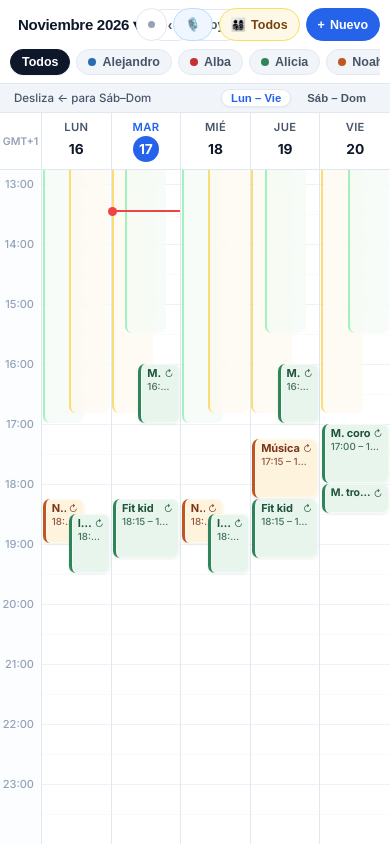
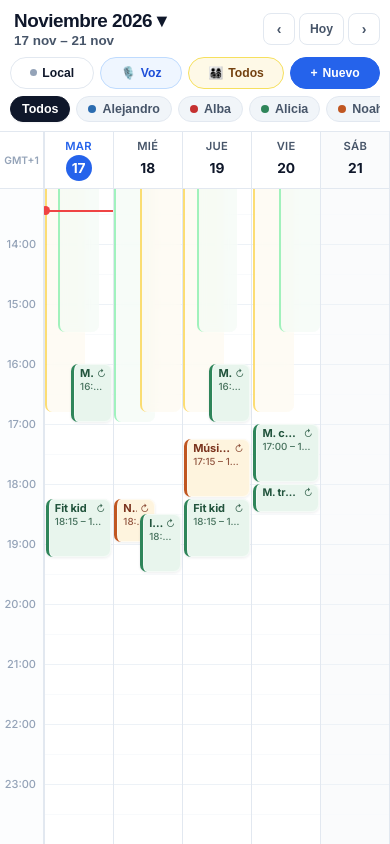
Before and after one commit to alsanchezs-monastil/calendariosg, a website: page index.html in a window 390 px wide. Drawn offline with Linux system fonts and the light colour scheme; no server answers.

Commit message:
Add files via upload

```diff
--- a/index.html
+++ b/index.html
@@ -31,6 +31,8 @@
       --primary-soft: #EFF6FF;
       --hour-height: 60px;
       --time-col-width: 52px;
+      --total-days: 7;
+      --day-col-width: 1fr;
       --radius-sm: 8px;
       --radius-md: 12px;
       --radius-lg: 16px;
@@ -69,8 +71,8 @@
     .app-header {
       background: var(--bg-surface);
       border-bottom: 1px solid var(--border-light);
-      padding: 10px 14px 8px;
-      z-index: 30;
+      padding: 10px 16px 9px;
+      z-index: 40;
       flex-shrink: 0;
     }
 
@@ -78,14 +80,14 @@
       display: flex;
       align-items: center;
       justify-content: space-between;
-      gap: 8px;
-      margin-bottom: 8px;
+      gap: 10px;
+      margin-bottom: 9px;
     }
 
     .date-nav-group {
       display: flex;
       align-items: center;
-      gap: 6px;
+      gap: 10px;
       min-width: 0;
     }
 
@@ -107,17 +109,19 @@
     }
 
     .header-month {
-      font-size: 1.05rem;
+      font-size: 1.32rem;
       font-weight: 700;
       color: var(--text-main);
-      letter-spacing: -0.02em;
+      letter-spacing: -0.025em;
+      line-height: 1.15;
       white-space: nowrap;
     }
 
     .header-range {
-      font-size: 0.74rem;
+      font-size: 0.88rem;
       color: var(--text-secondary);
-      font-weight: 500;
+      font-weight: 600;
+      margin-top: 1px;
       white-space: nowrap;
     }
 
@@ -312,42 +316,6 @@
       color: #166534;
     }
 
-    /* MOBILE PAGER INDICATOR */
-    .mobile-segment-bar {
-      display: none;
-      align-items: center;
-      justify-content: space-between;
-      padding: 5px 14px;
-      background: var(--bg-subtle);
-      border-bottom: 1px solid var(--border-light);
-      font-size: 0.72rem;
-      color: var(--text-secondary);
-      font-weight: 500;
-    }
-
-    .segment-pills {
-      display: flex;
-      gap: 6px;
-    }
-
-    .seg-pill {
-      padding: 2px 9px;
-      border-radius: 999px;
-      border: 1px solid transparent;
-      background: transparent;
-      font-size: 0.71rem;
-      font-weight: 600;
-      color: var(--text-secondary);
-      cursor: pointer;
-    }
-
-    .seg-pill.active {
-      background: var(--bg-surface);
-      color: var(--primary);
-      border-color: var(--border-light);
-      box-shadow: var(--shadow-sm);
-    }
-
     /* MINI CALENDAR POPOVER */
     .mini-cal-popover {
       position: absolute;
@@ -420,7 +388,7 @@
       font-weight: 600;
     }
 
-    /* CALENDAR GRID */
+    /* CALENDAR FLUID SCROLL CONTAINER */
     .calendar-wrapper {
       flex: 1;
       display: flex;
@@ -429,23 +397,43 @@
       position: relative;
     }
 
+    .scroll-area {
+      flex: 1;
+      overflow: auto;
+      -webkit-overflow-scrolling: touch;
+      position: relative;
+      overscroll-behavior-x: contain;
+    }
+
+    .calendar-canvas {
+      width: 100%;
+      min-width: 100%;
+      display: flex;
+      flex-direction: column;
+    }
+
     .days-header {
       display: grid;
-      grid-template-columns: var(--time-col-width) repeat(var(--visible-days, 7), 1fr);
+      grid-template-columns: var(--time-col-width) repeat(var(--total-days, 7), var(--day-col-width, 1fr));
       border-bottom: 1px solid var(--border-light);
       background: var(--bg-surface);
-      flex-shrink: 0;
-      padding-right: 6px;
+      position: sticky;
+      top: 0;
+      z-index: 30;
     }
 
     .time-gutter-header {
       display: flex;
       align-items: center;
       justify-content: center;
-      font-size: 0.66rem;
+      font-size: 0.64rem;
       font-weight: 600;
       color: var(--text-muted);
       border-right: 1px solid var(--border-light);
+      background: var(--bg-surface);
+      position: sticky;
+      left: 0;
+      z-index: 35;
     }
 
     .day-col-header {
@@ -456,6 +444,7 @@
       flex-direction: column;
       align-items: center;
       gap: 2px;
+      background: var(--bg-surface);
     }
 
     .day-col-header:last-child {
@@ -495,17 +484,9 @@
       background: #FAFBFC;
     }
 
-    .scroll-area {
-      flex: 1;
-      overflow-y: auto;
-      overflow-x: hidden;
-      position: relative;
-      scroll-behavior: smooth;
-    }
-
     .time-grid {
       display: grid;
-      grid-template-columns: var(--time-col-width) repeat(var(--visible-days, 7), 1fr);
+      grid-template-columns: var(--time-col-width) repeat(var(--total-days, 7), var(--day-col-width, 1fr));
       height: calc(24 * var(--hour-height));
       position: relative;
     }
@@ -513,7 +494,9 @@
     .time-labels-col {
       border-right: 1px solid var(--border-light);
       background: #FCFDFE;
-      position: relative;
+      position: sticky;
+      left: 0;
+      z-index: 20;
     }
 
     .time-label {
@@ -559,6 +542,10 @@
       background-color: #FAFBFC;
     }
 
+    .day-column.is-monday {
+      border-left: 1.5px solid #CBD5E1;
+    }
+
     /* CURRENT TIME LINE (ONLY ON TODAY'S COLUMN) */
     .now-line {
       position: absolute;
@@ -566,7 +553,7 @@
       right: 0;
       height: 2px;
       background: #EF4444;
-      z-index: 22;
+      z-index: 18;
       pointer-events: none;
     }
 
@@ -603,7 +590,7 @@
 
     .event-card:hover,
     .event-card:active {
-      z-index: 25 !important;
+      z-index: 19 !important;
       box-shadow: 0 6px 16px rgba(15, 23, 42, 0.16);
       transform: translateY(-1px);
     }
@@ -954,25 +941,58 @@
 
     @media (max-width: 767px) {
       :root {
-        --time-col-width: 42px;
+        --time-col-width: 44px;
+        --day-col-width: calc((100vw - 44px) / 5);
+      }
+      .calendar-canvas {
+        width: max-content;
       }
       .app-header {
-        padding: 8px 10px 6px;
+        padding: 8px 10px 7px;
+      }
+      .header-top {
+        flex-direction: column;
+        align-items: stretch;
+        gap: 7px;
+        margin-bottom: 7px;
+      }
+      .date-nav-group {
+        width: 100%;
+        justify-content: space-between;
+        gap: 6px;
+      }
+      .month-trigger {
+        padding: 2px 4px;
       }
       .header-month {
-        font-size: 0.94rem;
+        font-size: 1.18rem;
       }
       .header-range {
+        display: block;
+        font-size: 0.84rem;
+      }
+      .header-actions {
+        width: 100%;
+        display: flex;
+        align-items: center;
+        justify-content: space-between;
+        gap: 6px;
+        overflow-x: auto;
+        scrollbar-width: none;
+      }
+      .header-actions::-webkit-scrollbar {
         display: none;
       }
-      .action-pill span.hide-xs {
-        display: none;
-      }
-      .mobile-segment-bar {
-        display: flex;
-      }
-      .days-header {
-        padding-right: 0;
+      .header-actions .action-pill {
+        flex: 1 1 auto;
+        justify-content: center;
+        height: 32px;
+        padding: 0 9px;
+        font-size: 0.76rem;
+      }
+      .mini-cal-popover {
+        top: 58px;
+        left: 10px;
       }
     }
   </style>
@@ -1032,20 +1052,13 @@
       <div class="mini-cal-grid" id="miniCalGrid"></div>
     </div>
 
-    <!-- MOBILE 5-DAY / WEEKEND BAR -->
-    <div class="mobile-segment-bar" id="mobileSegmentBar">
-      <span id="mobileSwipeHint">Desliza para ver fin de semana →</span>
-      <div class="segment-pills">
-        <button type="button" class="seg-pill active" id="segMonFri">Lun – Vie</button>
-        <button type="button" class="seg-pill" id="segSatSun">Sáb – Dom</button>
-      </div>
-    </div>
-
-    <!-- MAIN CALENDAR GRID -->
+    <!-- MAIN FLUID CALENDAR GRID -->
     <div class="calendar-wrapper" id="calendarTouchArea">
-      <div class="days-header" id="daysHeader"></div>
       <div class="scroll-area" id="calendarScroll">
-        <div class="time-grid" id="timeGrid"></div>
+        <div class="calendar-canvas" id="calendarCanvas">
+          <div class="days-header" id="daysHeader"></div>
+          <div class="time-grid" id="timeGrid"></div>
+        </div>
       </div>
     </div>
   </div>
@@ -1265,11 +1278,11 @@
     ];
 
     const COMBO_STYLES = {
-      kids:       { color: '#0D9488', bg: 'rgba(230, 247, 247, 0.92)', text: '#115E59' }, // Alicia + Noah
-      adults:     { color: '#6B46C1', bg: 'rgba(241, 238, 252, 0.92)', text: '#44337A' }, // Alejandro + Alba
-      adultChild: { color: '#DD6B20', bg: 'rgba(253, 240, 230, 0.92)', text: '#7B341E' }, // 1 Adulto + 1 Niño
-      three:      { color: '#475569', bg: 'rgba(237, 242, 247, 0.92)', text: '#1E293B' }, // 3 miembros
-      all:        { color: '#B7791F', bg: 'rgba(251, 246, 227, 0.94)', text: '#744210' }  // Todos (4)
+      kids:       { color: '#0D9488', bg: 'rgba(230, 247, 247, 0.92)', text: '#115E59' },
+      adults:     { color: '#6B46C1', bg: 'rgba(241, 238, 252, 0.92)', text: '#44337A' },
+      adultChild: { color: '#DD6B20', bg: 'rgba(253, 240, 230, 0.92)', text: '#7B341E' },
+      three:      { color: '#475569', bg: 'rgba(237, 242, 247, 0.92)', text: '#1E293B' },
+      all:        { color: '#B7791F', bg: 'rgba(251, 246, 227, 0.94)', text: '#744210' }
     };
 
     const SCHOOL_STYLES = {
@@ -1284,7 +1297,6 @@
     const STORAGE_KEY = 'cal_familiar_events_v7';
     const CFG_KEY = 'cal_familiar_cfg_v2';
 
-    // Non-school dates from DOGV 2026-2027 image
     const NON_SCHOOL_DATES = new Set([
       '2026-10-07', '2026-10-08', '2026-10-09', '2026-10-12',
       '2026-12-08',
@@ -1302,8 +1314,9 @@
     let selectedFilters = new Set(['alejandro', 'alba', 'alicia', 'noah']);
     let showSchool = true;
     let currentWeekStart = getMonday(new Date());
-    let mobileSegment = 0; // 0 = Mon-Fri, 1 = Sat-Sun
+    let renderedDays = [];
     let miniCalMonth = new Date(currentWeekStart);
+    let lastWasMobile = window.innerWidth < 768;
 
     // Editing State
     let editingEventId = null;
@@ -1369,6 +1382,11 @@
       return window.innerWidth < 768;
     }
 
+    function getMobileDayWidth() {
+      const timeColW = 44;
+      return (window.innerWidth - timeColW) / 5;
+    }
+
     function uid(prefix = 'ev') {
       return `${prefix}_${Date.now().toString(36)}_${Math.random().toString(36).slice(2, 7)}`;
     }
@@ -1386,15 +1404,14 @@
 
     function generateDefaultAcademicYearEvents() {
       const list = [];
-      const start = new Date(2026, 8, 9);  // 9 Sept 2026
-      const end = new Date(2027, 5, 18);   // 18 June 2027
+      const start = new Date(2026, 8, 9);
+      const end = new Date(2027, 5, 18);
 
       for (let d = new Date(start); d <= end; d = addDays(d, 1)) {
         if (!isSchoolDay(d)) continue;
         const ds = toDateStr(d);
         const dow = d.getDay();
 
-        // Colegio Noah: L-V 09:00 - 16:50
         list.push({
           id: `sch_noah_${ds}`,
           title: 'Colegio Noah',
@@ -1410,7 +1427,6 @@
           notes: ''
         });
 
-        // Colegio Alicia: L, X 09:00 - 17:00 | M, J, V 09:00 - 15:30
         const aliciaEnd = (dow === 1 || dow === 3) ? '17:00' : '15:30';
         list.push({
           id: `sch_alicia_${ds}`,
@@ -1613,7 +1629,7 @@
     }
 
     // =========================================================================
-    // RENDERING: FILTERS, HEADER & CALENDAR GRID
+    // RENDERING: FILTERS, HEADER & FLUID CALENDAR GRID
     // =========================================================================
     function renderFilters() {
       const container = document.getElementById('memberFilters');
@@ -1667,16 +1683,28 @@
       schoolBtn.classList.toggle('active', showSchool);
     }
 
-    function getVisibleDays() {
-      const allDays = Array.from({ length: 7 }, (_, i) => addDays(currentWeekStart, i));
-      if (!isMobileView()) return allDays;
-      return mobileSegment === 0 ? allDays.slice(0, 5) : allDays.slice(5, 7);
-    }
-
-    function renderHeaderDates() {
-      const visibleDays = getVisibleDays();
-      const first = visibleDays[0];
-      const last = visibleDays[visibleDays.length - 1];
+    function getDaysToRender() {
+      if (!isMobileView()) {
+        // Desktop: 7 days (Mon - Sun)
+        return Array.from({ length: 7 }, (_, i) => addDays(currentWeekStart, i));
+      }
+      // Mobile: 35 continuous days (1 past week + current week + 3 upcoming weeks) for silky-smooth horizontal scrolling
+      const start = addDays(currentWeekStart, -7);
+      return Array.from({ length: 35 }, (_, i) => addDays(start, i));
+    }
+
+    function updateHeaderFromVisibleWindow() {
+      if (!renderedDays.length) return;
+      let first = renderedDays[0];
+      let last = renderedDays[renderedDays.length - 1];
+
+      if (isMobileView()) {
+        const scrollEl = document.getElementById('calendarScroll');
+        const dayW = getMobileDayWidth();
+        const startIdx = Math.max(0, Math.min(renderedDays.length - 5, Math.round(scrollEl.scrollLeft / dayW)));
+        first = renderedDays[startIdx];
+        last = renderedDays[Math.min(renderedDays.length - 1, startIdx + 4)];
+      }
 
       const monthText = first.getMonth() === last.getMonth()
         ? `${MONTHS_LONG[first.getMonth()]} ${first.getFullYear()}`
@@ -1685,24 +1713,18 @@
       document.getElementById('headerMonth').textContent = `${monthText} ▾`;
       document.getElementById('headerRange').textContent =
         `${first.getDate()} ${MONTHS_SHORT[first.getMonth()]} – ${last.getDate()} ${MONTHS_SHORT[last.getMonth()]}`;
-
-      document.getElementById('segMonFri').classList.toggle('active', mobileSegment === 0);
-      document.getElementById('segSatSun').classList.toggle('active', mobileSegment === 1);
-      document.getElementById('mobileSwipeHint').textContent =
-        mobileSegment === 0 ? 'Desliza ← para Sáb–Dom' : 'Desliza → para Lun–Vie';
-    }
-
-    function renderCalendarStructure() {
-      renderHeaderDates();
-      const visibleDays = getVisibleDays();
-      const numDays = visibleDays.length;
-      document.documentElement.style.setProperty('--visible-days', numDays);
+    }
+
+    function renderCalendarStructure(targetFocusDate = null) {
+      renderedDays = getDaysToRender();
+      const numDays = renderedDays.length;
+      document.documentElement.style.setProperty('--total-days', numDays);
 
       const todayStr = toDateStr(new Date());
       const daysHeader = document.getElementById('daysHeader');
       daysHeader.innerHTML = `<div class="time-gutter-header">GMT+1</div>`;
 
-      visibleDays.forEach(d => {
+      renderedDays.forEach(d => {
         const ds = toDateStr(d);
         const dow = d.getDay();
         const isToday = ds === todayStr;
@@ -1729,12 +1751,13 @@
       }
       timeGrid.appendChild(timeCol);
 
-      visibleDays.forEach(d => {
+      renderedDays.forEach(d => {
         const ds = toDateStr(d);
         const dow = d.getDay();
         const isWeekend = dow === 0 || dow === 6;
+        const isMonday = dow === 1;
         const dayCol = document.createElement('div');
-        dayCol.className = `day-column ${isWeekend ? 'is-weekend' : ''}`;
+        dayCol.className = `day-column ${isWeekend ? 'is-weekend' : ''} ${isMonday ? 'is-monday' : ''}`;
         dayCol.dataset.date = ds;
 
         dayCol.addEventListener('click', (e) => {
@@ -1753,6 +1776,24 @@
 
       renderEvents();
       updateNowIndicator();
+
+      if (isMobileView()) {
+        const scrollEl = document.getElementById('calendarScroll');
+        const dayW = getMobileDayWidth();
+        let targetIdx = 7; // Monday of currentWeekStart
+        if (targetFocusDate) {
+          const targetStr = toDateStr(targetFocusDate);
+          const foundIdx = renderedDays.findIndex(d => toDateStr(d) === targetStr);
+          if (foundIdx >= 0) {
+            // If Saturday or Sunday, shift slightly left so it's comfortably visible in the 5-day viewport
+            const dow = targetFocusDate.getDay();
+            targetIdx = (dow === 0 || dow === 6) ? Math.max(0, foundIdx - 3) : foundIdx;
+          }
+        }
+        scrollEl.scrollLeft = targetIdx * dayW;
+      }
+
+      updateHeaderFromVisibleWindow();
     }
 
     function renderEvents() {
@@ -1850,6 +1891,50 @@
     }
 
     // =========================================================================
+    // SEAMLESS INFINITE HORIZONTAL SCROLL HANDLER (MOBILE)
+    // =========================================================================
+    function initFluidScrollListener() {
+      const scrollEl = document.getElementById('calendarScroll');
+      let scrollStopTimer = null;
+      let rafPending = false;
+
+      scrollEl.addEventListener('scroll', () => {
+        if (!isMobileView()) return;
+
+        if (!rafPending) {
+          rafPending = true;
+          requestAnimationFrame(() => {
+            updateHeaderFromVisibleWindow();
+            rafPending = false;
+          });
+        }
+
+        clearTimeout(scrollStopTimer);
+        scrollStopTimer = setTimeout(() => {
+          const dayW = getMobileDayWidth();
+          if (dayW <= 0) return;
+          const visibleStartIdx = Math.round(scrollEl.scrollLeft / dayW);
+
+          // Keep currentWeekStart synced with what the user is viewing
+          if (renderedDays[visibleStartIdx]) {
+            currentWeekStart = getMonday(renderedDays[visibleStartIdx]);
+          }
+
+          // If user scrolled close to either edge of the 35-day buffer, seamlessly re-center without visual jump
+          if (visibleStartIdx <= 3 || visibleStartIdx >= 26) {
+            const currentLeftPx = scrollEl.scrollLeft;
+            const oldFirstDay = renderedDays[0];
+            renderCalendarStructure();
+            const newFirstDay = renderedDays[0];
+            const diffDays = Math.round((newFirstDay - oldFirstDay) / 86400000);
+            scrollEl.scrollLeft = currentLeftPx - (diffDays * dayW);
+            updateHeaderFromVisibleWindow();
+          }
+        }, 180);
+      }, { passive: true });
+    }
+
+    // =========================================================================
     // MINI MONTHLY CALENDAR
     // =========================================================================
     function renderMiniCalendar() {
@@ -1885,10 +1970,8 @@
 
         btn.onclick = () => {
           currentWeekStart = getMonday(d);
-          const dow = d.getDay();
-          mobileSegment = (dow === 0 || dow === 6) ? 1 : 0;
           document.getElementById('miniCalPopover').classList.remove('open');
-          renderCalendarStructure();
+          renderCalendarStructure(d);
         };
         grid.appendChild(btn);
       }
@@ -2542,7 +2625,6 @@
           persistEventsLocally();
           renderEvents();
         } else {
-          // First time deploying: upload initial 2026-2027 academic year to Netlify Blobs
           await pushEventsToNetlify();
         }
 
@@ -2687,73 +2769,34 @@
     }
 
     // =========================================================================
-    // TOUCH SWIPE NAVIGATION (MOBILE 5-DAY <-> WEEKEND <-> NEXT/PREV WEEK)
-    // =========================================================================
-    function initTouchGestures() {
-      const area = document.getElementById('calendarTouchArea');
-      let touchStartX = 0;
-      let touchStartY = 0;
-
-      area.addEventListener('touchstart', (e) => {
-        if (e.touches.length !== 1) return;
-        touchStartX = e.touches[0].clientX;
-        touchStartY = e.touches[0].clientY;
-      }, { passive: true });
-
-      area.addEventListener('touchend', (e) => {
-        if (!isMobileView() || e.changedTouches.length !== 1) return;
-        const dx = e.changedTouches[0].clientX - touchStartX;
-        const dy = e.changedTouches[0].clientY - touchStartY;
-
-        if (Math.abs(dx) < 55 || Math.abs(dx) < Math.abs(dy) * 1.3) return;
-
-        if (dx < 0) {
-          if (mobileSegment === 0) {
-            mobileSegment = 1;
-          } else {
-            mobileSegment = 0;
-            currentWeekStart = addDays(currentWeekStart, 7);
-          }
-        } else {
-          if (mobileSegment === 1) {
-            mobileSegment = 0;
-          } else {
-            mobileSegment = 1;
-            currentWeekStart = addDays(currentWeekStart, -7);
-          }
-        }
-        renderCalendarStructure();
-      }, { passive: true });
-    }
-
-    // =========================================================================
     // INITIALIZATION & EVENT LISTENERS
     // =========================================================================
     function bindUIEvents() {
       document.getElementById('prevWeekBtn').onclick = () => {
-        currentWeekStart = addDays(currentWeekStart, -7);
-        renderCalendarStructure();
+        if (isMobileView()) {
+          const scrollEl = document.getElementById('calendarScroll');
+          scrollEl.scrollBy({ left: -getMobileDayWidth() * 5, behavior: 'smooth' });
+        } else {
+          currentWeekStart = addDays(currentWeekStart, -7);
+          renderCalendarStructure();
+        }
       };
+
       document.getElementById('nextWeekBtn').onclick = () => {
-        currentWeekStart = addDays(currentWeekStart, 7);
-        renderCalendarStructure();
+        if (isMobileView()) {
+          const scrollEl = document.getElementById('calendarScroll');
+          scrollEl.scrollBy({ left: getMobileDayWidth() * 5, behavior: 'smooth' });
+        } else {
+          currentWeekStart = addDays(currentWeekStart, 7);
+          renderCalendarStructure();
+        }
       };
+
       document.getElementById('todayBtn').onclick = () => {
         const now = new Date();
         currentWeekStart = getMonday(now);
-        const dow = now.getDay();
-        mobileSegment = (dow === 0 || dow === 6) ? 1 : 0;
-        renderCalendarStructure();
+        renderCalendarStructure(now);
         scrollToAfternoon();
-      };
-
-      document.getElementById('segMonFri').onclick = () => {
-        mobileSegment = 0;
-        renderCalendarStructure();
-      };
-      document.getElementById('segSatSun').onclick = () => {
-        mobileSegment = 1;
-        renderCalendarStructure();
       };
 
       document.getElementById('monthTrigger').onclick = (e) => {
@@ -2940,21 +2983,24 @@
       });
 
       window.addEventListener('resize', () => {
-        renderCalendarStructure();
+        const nowMobile = isMobileView();
+        if (nowMobile !== lastWasMobile) {
+          lastWasMobile = nowMobile;
+          renderCalendarStructure(new Date());
+        }
       });
     }
 
     function init() {
       const now = new Date();
-      const dow = now.getDay();
-      mobileSegment = (dow === 0 || dow === 6) ? 1 : 0;
+      currentWeekStart = getMonday(now);
 
       loadConfig();
       loadEventsLocally();
       renderFilters();
-      renderCalendarStructure();
+      renderCalendarStructure(now);
       bindUIEvents();
-      initTouchGestures();
+      initFluidScrollListener();
       scrollToAfternoon();
 
       initNetlifySync();
--- a/package.json
+++ b/package.json
@@ -1,6 +1,6 @@
 {
   "name": "calendario-familiar",
-  "version": "2.0.0",
+  "version": "4.0.0",
   "private": true,
   "dependencies": {
     "@netlify/blobs": "^8.1.0"
--- a/sw.js
+++ b/sw.js
@@ -1,4 +1,4 @@
-const CACHE_NAME = 'calendario-familiar-v2';
+const CACHE_NAME = 'calendario-familiar-v4';
 const ASSETS = [
   '/',
   '/index.html',
```
Also changed, not shown: README.md.
